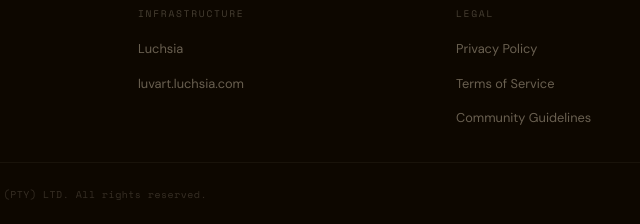
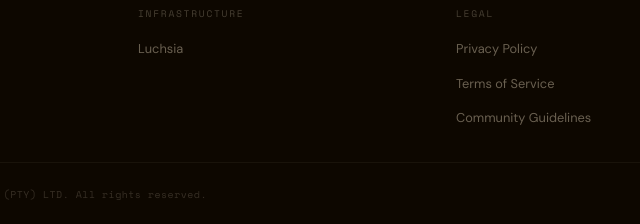
Before and after one commit to khomotjo-codes/luvart-website, a plain HTML site: page index.html in a window 1280 px wide. Shown: the part 6664-6888 px from the top of the page, 200-840 px from the left. Drawn offline with nearby package versions, Linux system fonts and the light colour scheme; a web font is replaced by a local one.

Commit message:
Remove link to luvart.luchsia.com from footer

```diff
--- a/index.html
+++ b/index.html
@@ -1527,7 +1527,6 @@
       <div class="footer-col-title">Infrastructure</div>
       <ul class="footer-col-links">
         <li><a href="https://luchsia.com" target="_blank" rel="noopener">Luchsia</a></li>
-        <li><a href="https://luvart.luchsia.com" target="_blank" rel="noopener">luvart.luchsia.com</a></li>
       </ul>
     </div>
     <div>
```
